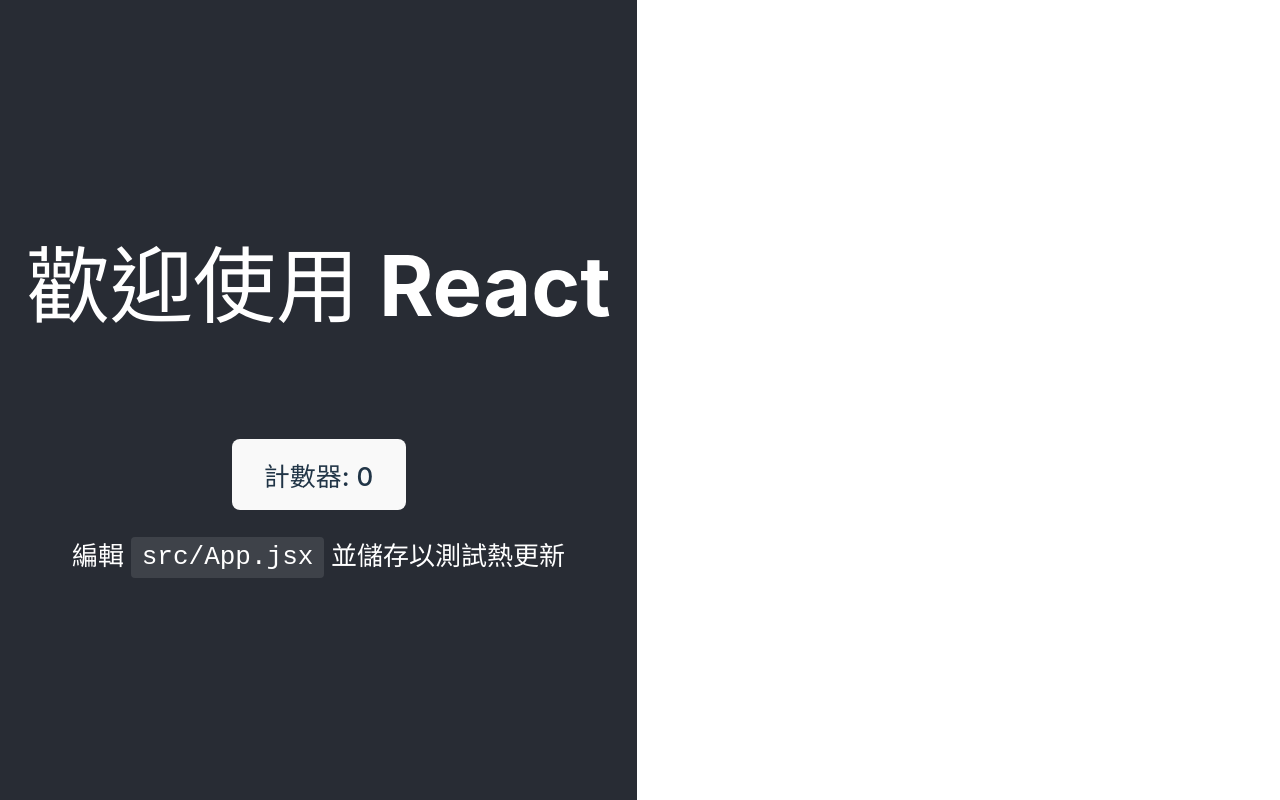
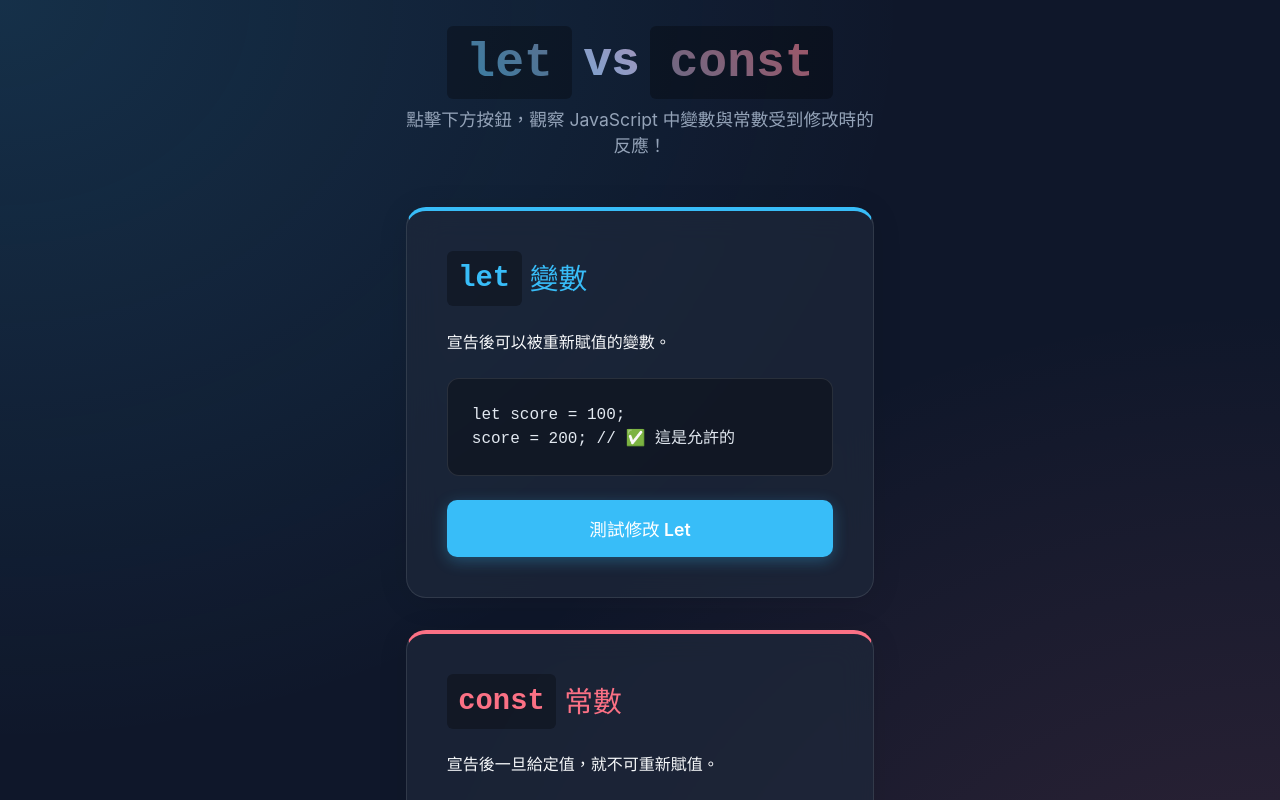
Before and after one commit to Stephen-HT-Wu/react-practice, a React (Vite) app: page / in a window 1280 px wide. Shown: the top 800 px of the page. Built offline with nearby package versions, Linux system fonts and the light colour scheme.

Commit message:
feat: add let/const practice playground and eslint setup

```diff
--- a/package.json
+++ b/package.json
@@ -16,6 +16,10 @@
     "@types/react": "^18.2.43",
     "@types/react-dom": "^18.2.17",
     "@vitejs/plugin-react": "^4.2.1",
+    "eslint": "^8.57.1",
+    "eslint-plugin-react": "^7.37.5",
+    "eslint-plugin-react-hooks": "^7.0.1",
+    "eslint-plugin-react-refresh": "^0.4.26",
     "vite": "^5.0.8"
   }
 }
--- a/src/App.css
+++ b/src/App.css
@@ -1,26 +1,170 @@
-.App {
-  text-align: center;
+:root {
+  --bg-color: #0f172a;
+  --text-primary: #f8fafc;
+  --text-secondary: #94a3b8;
+  --card-bg: rgba(30, 41, 59, 0.7);
+  --glass-border: rgba(255, 255, 255, 0.1);
+  --accent-let: #38bdf8;
+  --accent-const: #fb7185;
 }
 
-.App-header {
-  background-color: #282c34;
-  padding: 20px;
-  color: white;
+body {
+  margin: 0;
+  font-family: 'Inter', -apple-system, BlinkMacSystemFont, 'Segoe UI', Roboto, Helvetica, Arial, sans-serif;
+  background-color: var(--bg-color);
+  background-image:
+    radial-gradient(at 0% 0%, rgba(56, 189, 248, 0.15) 0px, transparent 50%),
+    radial-gradient(at 100% 100%, rgba(251, 113, 133, 0.15) 0px, transparent 50%);
+  color: var(--text-primary);
   min-height: 100vh;
   display: flex;
-  flex-direction: column;
+  justify-content: center;
   align-items: center;
-  justify-content: center;
-  font-size: calc(10px + 2vmin);
+}
+
+.container {
+  max-width: 900px;
+  width: 90%;
+  margin: 2rem auto;
+}
+
+.header {
+  text-align: center;
+  margin-bottom: 3rem;
+}
+
+.header h1 {
+  font-size: 3rem;
+  margin-bottom: 0.5rem;
+  background: -webkit-linear-gradient(45deg, var(--accent-let), var(--accent-const));
+  -webkit-background-clip: text;
+  -webkit-text-fill-color: transparent;
+}
+
+.header p {
+  color: var(--text-secondary);
+  font-size: 1.1rem;
+}
+
+.layout {
+  display: grid;
+  grid-template-columns: repeat(auto-fit, minmax(300px, 1fr));
+  gap: 2rem;
 }
 
 .card {
-  padding: 2em;
+  background: var(--card-bg);
+  backdrop-filter: blur(16px);
+  -webkit-backdrop-filter: blur(16px);
+  border: 1px solid var(--glass-border);
+  border-radius: 20px;
+  padding: 2.5rem;
+  box-shadow: 0 4px 30px rgba(0, 0, 0, 0.1);
+  text-align: left;
+  transition: transform 0.3s cubic-bezier(0.175, 0.885, 0.32, 1.275);
 }
 
+.card:hover {
+  transform: translateY(-5px);
+}
+
+.let-card {
+  border-top: 4px solid var(--accent-let);
+}
+
+.const-card {
+  border-top: 4px solid var(--accent-const);
+}
+
+.card h2 {
+  margin-top: 0;
+  font-size: 1.8rem;
+  display: flex;
+  align-items: center;
+  gap: 0.5rem;
+}
+
+.let-card h2 { color: var(--accent-let); }
+.const-card h2 { color: var(--accent-const); }
+
 code {
-  background-color: rgba(255, 255, 255, 0.1);
+  background: rgba(0, 0, 0, 0.3);
   padding: 0.2em 0.4em;
-  border-radius: 4px;
-  font-family: 'Courier New', monospace;
+  border-radius: 6px;
+  font-family: 'Fira Code', monospace;
 }
+
+.code-block {
+  background: #00000050;
+  padding: 1.5rem;
+  border-radius: 12px;
+  overflow-x: auto;
+  border: 1px solid var(--glass-border);
+  margin: 1.5rem 0;
+}
+
+.code-block code {
+  background: transparent;
+  padding: 0;
+  color: #e2e8f0;
+}
+
+.action-btn {
+  width: 100%;
+  padding: 1rem;
+  border: none;
+  border-radius: 10px;
+  font-size: 1.1rem;
+  font-weight: 600;
+  cursor: pointer;
+  transition: all 0.2s ease;
+  color: #fff;
+}
+
+.action-btn:active {
+  transform: scale(0.97);
+}
+
+.let-card .action-btn {
+  background: var(--accent-let);
+  box-shadow: 0 4px 15px rgba(56, 189, 248, 0.3);
+}
+
+.let-card .action-btn:hover {
+  background: #0ea5e9;
+}
+
+.const-card .action-btn {
+  background: var(--accent-const);
+  box-shadow: 0 4px 15px rgba(251, 113, 133, 0.3);
+}
+
+.const-card .action-btn:hover {
+  background: #e11d48;
+}
+
+.message {
+  margin-top: 1.5rem;
+  padding: 1rem;
+  border-radius: 8px;
+  font-size: 0.95rem;
+  line-height: 1.5;
+  animation: fadeIn 0.4s ease;
+}
+
+@keyframes fadeIn {
+  from { opacity: 0; transform: translateY(-10px); }
+  to { opacity: 1; transform: translateY(0); }
+}
+
+.message.success {
+  background: rgba(16, 185, 129, 0.15);
+  border: 1px solid rgba(16, 185, 129, 0.3);
+  color: #34d399;
+}
+
+.message.error {
+  background: rgba(239, 68, 68, 0.15);
+  border: 1px solid rgba(239, 68, 68, 0.3);
+  color: #f87171;
+}
--- a/src/App.jsx
+++ b/src/App.jsx
@@ -2,22 +2,66 @@
 import './App.css'
 
 function App() {
-  const [count, setCount] = useState(0)
+  const [letMessage, setLetMessage] = useState("")
+  const [constMessage, setConstMessage] = useState("")
+
+  const testLet = () => {
+    // 💡 宣告為 let：允許修改
+    let score = 100;
+    try {
+      score = 200; // 重新賦值
+      setLetMessage(`✅ 成功！變數 score 原本是 100，現在被修改為 ${score}。`);
+    } catch (error) {
+      setLetMessage(`❌ 發生錯誤：${error.message}`);
+    }
+  }
+
+  const testConst = () => {
+    // 💡 宣告為 const：不允許修改
+    const MAX_LIVES = 3;
+    try {
+      // 嘗試重新賦值，這裡會觸發 TypeError
+      MAX_LIVES = 4;
+      setConstMessage(`✅ 成功修改為 ${MAX_LIVES}`);
+    } catch (error) {
+      // 捕捉到底層錯誤並顯示在畫面上
+      setConstMessage(`❌ 發生錯誤：${error.message} (無法重新賦值給 const)`);
+    }
+  }
 
   return (
-    <div className="App">
-      <header className="App-header">
-        <h1>歡迎使用 React</h1>
-        <div className="card">
-          <button onClick={() => setCount((count) => count + 1)}>
-            計數器: {count}
-          </button>
-          <p>
-            編輯 <code>src/App.jsx</code> 並儲存以測試熱更新
-          </p>
-        </div>
+    <main className="container">
+      <header className="header">
+        <h1><code>let</code> vs <code>const</code></h1>
+        <p>點擊下方按鈕，觀察 JavaScript 中變數與常數受到修改時的反應！</p>
       </header>
-    </div>
+
+      <div className="layout">
+        <section className="card let-card">
+          <h2><code>let</code> 變數</h2>
+          <p>宣告後可以被<strong>重新賦值</strong>的變數。</p>
+          <pre className="code-block">
+            <code>
+              {`let score = 100;\nscore = 200; // ✅ 這是允許的`}
+            </code>
+          </pre>
+          <button className="action-btn" onClick={testLet}>測試修改 Let</button>
+          {letMessage && <div className="message success">{letMessage}</div>}
+        </section>
+
+        <section className="card const-card">
+          <h2><code>const</code> 常數</h2>
+          <p>宣告後一旦給定值，就<strong>不可重新賦值</strong>。</p>
+          <pre className="code-block">
+            <code>
+              {`const MAX_LIVES = 3;\nMAX_LIVES = 4; // ❌ 發生錯誤`}
+            </code>
+          </pre>
+          <button className="action-btn" onClick={testConst}>測試修改 Const</button>
+          {constMessage && <div className="message error">{constMessage}</div>}
+        </section>
+      </div>
+    </main>
   )
 }
 
```
Also changed, not shown: src/let-const.js (added, +8 -0 lines), .eslintrc.cjs (added), 1 other file (tests, documents, lock files or other folders).
